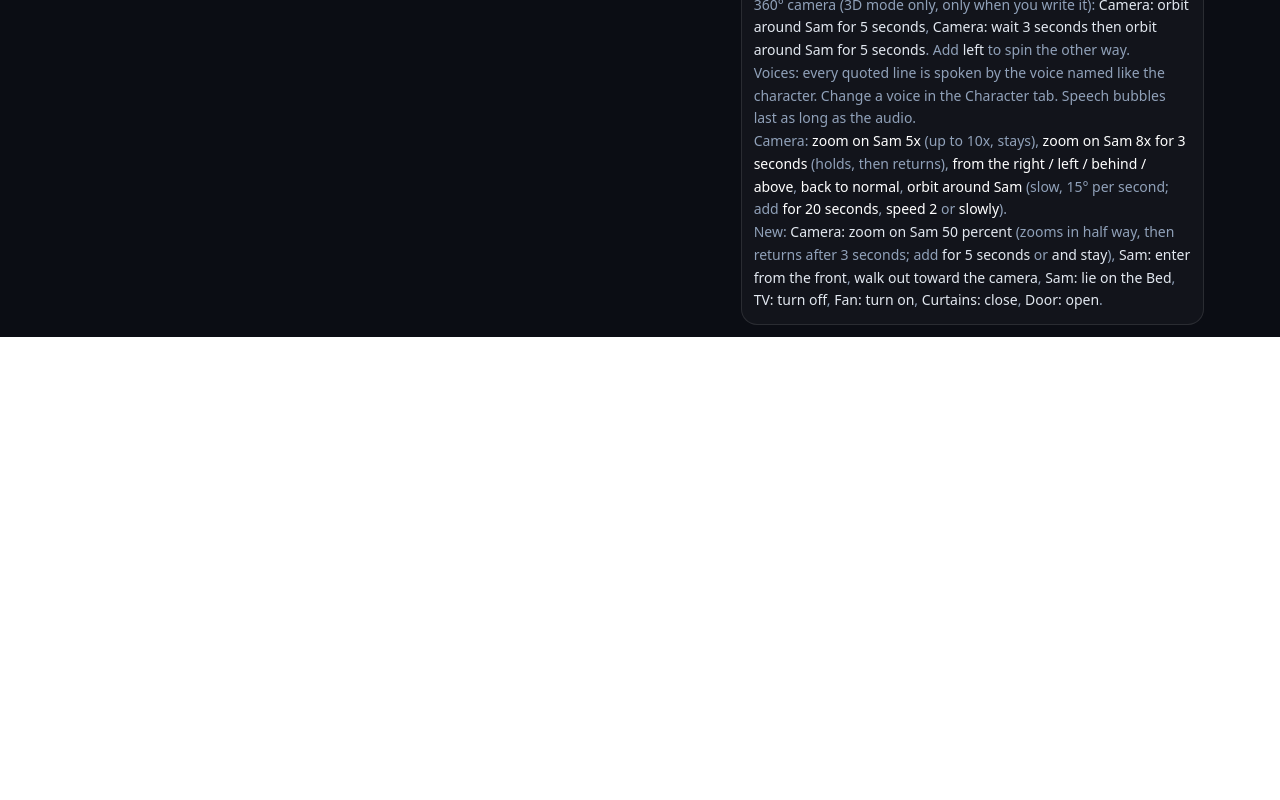
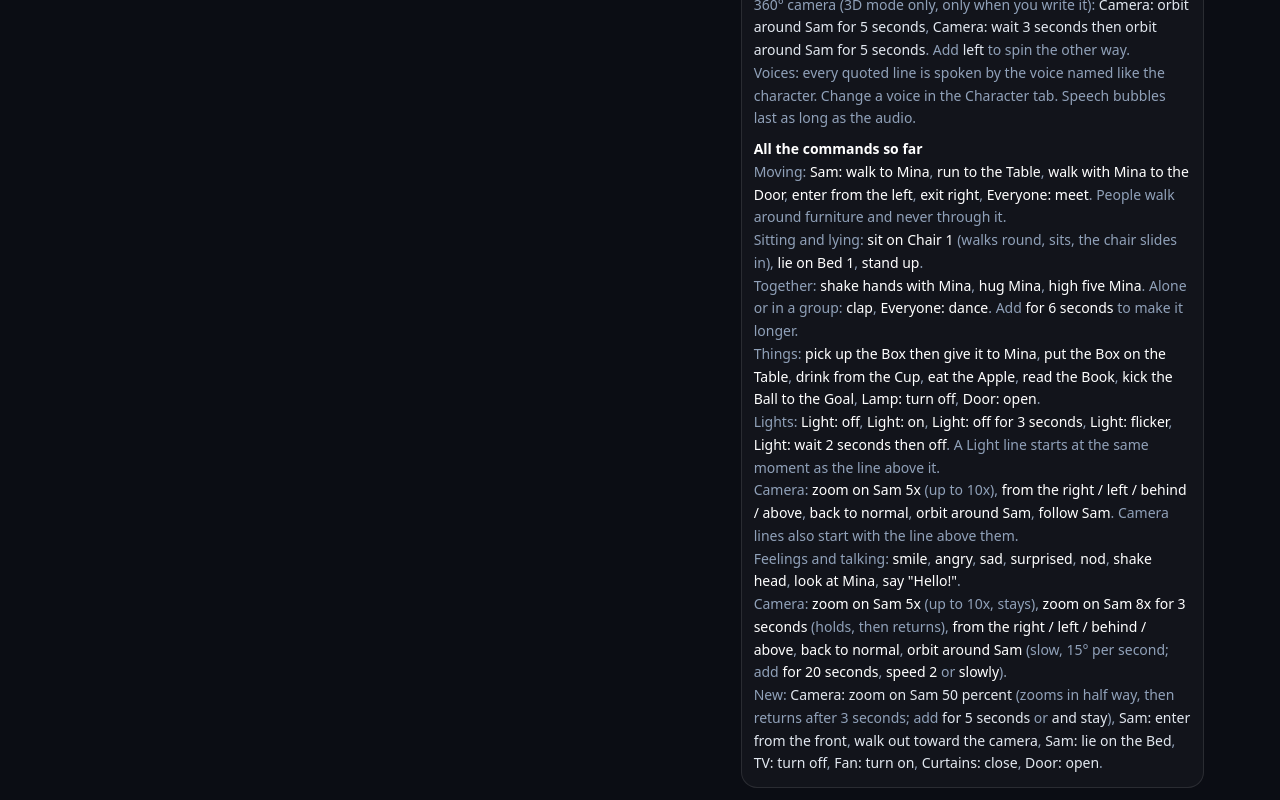
Before and after one commit to Nexbotcom/Cartoon, a Next.js app: page / in a window 1280 px wide. Shown: the part 876-1676 px from the top of the page. Before the commit the page ends 1213 px from the top, so only its background shows below. Built offline with nearby package versions, Linux system fonts and the light colour scheme.

Commit message:
Update page.tsx

```diff
--- a/app/page.tsx
+++ b/app/page.tsx
@@ -623,6 +623,16 @@ const exportVideo = async () => {
                 <p>Doors and cars: <span className="text-slate-200">Sam: enter through the Door and walk to Mina</span>, <span className="text-slate-200">Sam: get in the Car and drive off to the right</span>, <span className="text-slate-200">get out of the Car</span>.</p>
                 <p>360° camera (3D mode only, only when you write it): <span className="text-slate-200">Camera: orbit around Sam for 5 seconds</span>, <span className="text-slate-200">Camera: wait 3 seconds then orbit around Sam for 5 seconds</span>. Add <span className="text-slate-200">left</span> to spin the other way.</p>
                 <p>Voices: every quoted line is spoken by the voice named like the character. Change a voice in the Character tab. Speech bubbles last as long as the audio.</p>
+                <p className="pt-2 font-semibold text-white">All the commands so far</p>
+                <p>Moving: <span className="text-white">Sam: walk to Mina</span>, <span className="text-white">run to the Table</span>, <span className="text-white">walk with Mina to the Door</span>, <span className="text-white">enter from the left</span>, <span className="text-white">exit right</span>, <span className="text-white">Everyone: meet</span>. People walk around furniture and never through it.</p>
+                <p>Sitting and lying: <span className="text-white">sit on Chair 1</span> (walks round, sits, the chair slides in), <span className="text-white">lie on Bed 1</span>, <span className="text-white">stand up</span>.</p>
+                <p>Together: <span className="text-white">shake hands with Mina</span>, <span className="text-white">hug Mina</span>, <span className="text-white">high five Mina</span>. Alone or in a group: <span className="text-white">clap</span>, <span className="text-white">Everyone: dance</span>. Add <span className="text-white">for 6 seconds</span> to make it longer.</p>
+                <p>Things: <span className="text-white">pick up the Box then give it to Mina</span>, <span className="text-white">put the Box on the Table</span>, <span className="text-white">drink from the Cup</span>, <span className="text-white">eat the Apple</span>, <span className="text-white">read the Book</span>, <span className="text-white">kick the Ball to the Goal</span>, <span className="text-white">Lamp: turn off</span>, <span className="text-white">Door: open</span>.</p>
+                <p>Lights: <span className="text-white">Light: off</span>, <span className="text-white">Light: on</span>, <span className="text-white">Light: off for 3 seconds</span>, <span className="text-white">Light: flicker</span>, <span className="text-white">Light: wait 2 seconds then off</span>. A Light line starts at the same moment as the line above it.</p>
+                <p>Camera: <span className="text-white">zoom on Sam 5x</span> (up to 10x), <span className="text-white">from the right / left / behind / above</span>, <span className="text-white">back to normal</span>, <span className="text-white">orbit around Sam</span>, <span className="text-white">follow Sam</span>. Camera lines also start with the line above them.</p>
+                <p>Feelings and talking: <span className="text-white">smile</span>, <span className="text-white">angry</span>, <span className="text-white">sad</span>, <span className="text-white">surprised</span>, <span className="text-white">nod</span>, <span className="text-white">shake head</span>, <span className="text-white">look at Mina</span>, <span className="text-white">{'say "Hello!"'}</span>.</p>
+
+
                 <p>Camera: <span className="text-white">zoom on Sam 5x</span> (up to 10x, stays), <span className="text-white">zoom on Sam 8x for 3 seconds</span> (holds, then returns), <span className="text-white">from the right / left / behind / above</span>, <span className="text-white">back to normal</span>, <span className="text-white">orbit around Sam</span> (slow, 15° per second; add <span className="text-white">for 20 seconds</span>, <span className="text-white">speed 2</span> or <span className="text-white">slowly</span>).</p>
                 <p>New: <span className="text-slate-200">Camera: zoom on Sam 50 percent</span> (zooms in half way, then returns after 3 seconds; add <span className="text-slate-200">for 5 seconds</span> or <span className="text-slate-200">and stay</span>), <span className="text-slate-200">Sam: enter from the front</span>, <span className="text-slate-200">walk out toward the camera</span>, <span className="text-slate-200">Sam: lie on the Bed</span>, <span className="text-slate-200">TV: turn off</span>, <span className="text-slate-200">Fan: turn on</span>, <span className="text-slate-200">Curtains: close</span>, <span className="text-slate-200">Door: open</span>.</p>
               </div>
```
